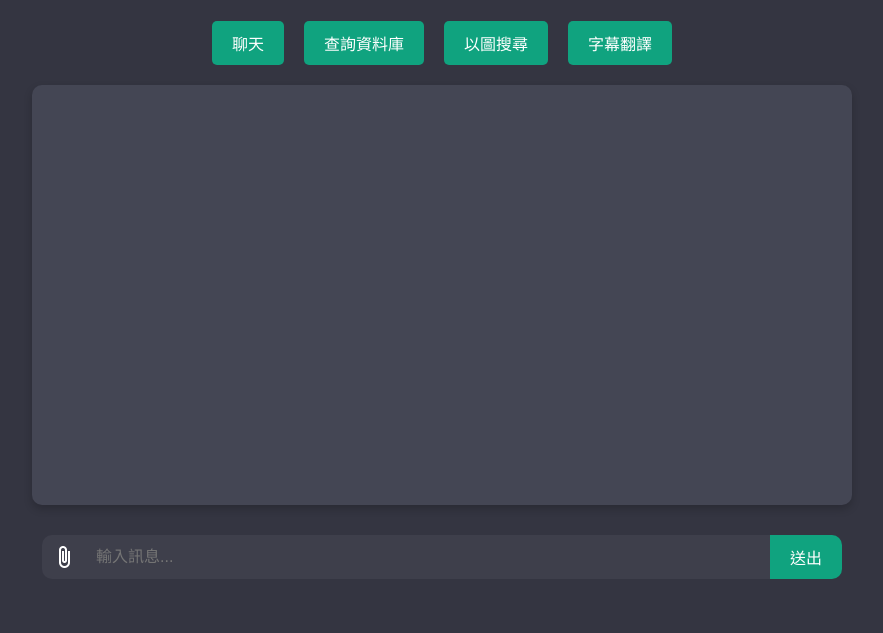
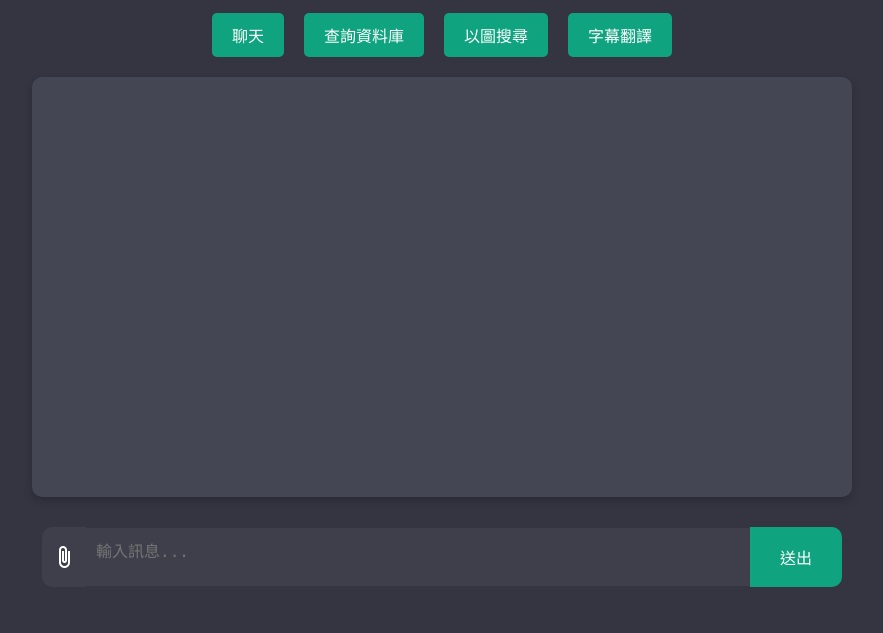
Before and after one commit to yzu-1131-cs322-chatbot-g1/1131_Chatbot_Final, a Flask app: template templates/index.html in a window 1280 px wide. Shown: the part 167-800 px from the top of the page, without its empty margins (198-1081 px from the left). Run offline with Flask 3, Linux system fonts and the light colour scheme; the template is opened without the code that fills it, so the values that code supplies are empty; parts of the project's set-up code (start-up, migrations or seed data) failed here and were passed over.

Commit message:
更新輸入框界面

```diff
--- a/static/css/style.css
+++ b/static/css/style.css
@@ -87,19 +87,33 @@ h1 {
     height: 44px; /* 與按鈕和圖示一致的高度 */
     box-sizing: border-box; /* 確保 padding 不會影響高度 */
 }
+.chat-input textarea {
+    width: calc(100% - 64px); /* 減去圖示和按鈕的寬度 */
+    padding: 10px;
+    font-size: 16px;
+    border: none;
+    background-color: #3e3f4b;
+    color: white;
+    outline: none; /* 移除藍白邊 */
+    box-sizing: border-box; /* 確保 padding 不會影響高度 */
+    border-radius: 10px 0 0 10px; /* 圓角 */
+    resize: none; /* 禁止調整大小 */
+    overflow: hidden; /* 隱藏滾動條 */
+    min-height: 44px; /* 設定最小高度 */
+}
 .chat-input button {
-    padding: 0 20px; /* 移除上下 padding，確保高度一致 */
+    padding: 30px; /* 移除上下 padding，確保高度一致 */
     font-size: 16px;
     cursor: pointer;
     border: none;
     border-radius: 0 10px 10px 0;
     background-color: #10a37f;
     color: white;
-    height: 44px; /* 與輸入框和圖示一致的高度 */
     display: flex;
     align-items: center;
     justify-content: center;
     white-space: nowrap; /* 確保文字在同一行 */
+    height: 44px; /* 設定初始高度 */
 }
 .chat-input button:hover {
     background-color: #0e8c6a;
@@ -135,13 +149,14 @@ h1 {
 }
 .file-upload-label {
     cursor: pointer;
-    height: 44px; /* 與輸入框和按鈕一致的高度 */
+    height: 60px;
     display: flex;
     align-items: center;
     justify-content: center;
     background-color: #3e3f4b;
     border-radius: 10px 0 0 10px;
-    padding: 0 10px;
+    padding: 0px 10px;
+    line-height: 60px;
 }
 .file-upload-label img {
     width: 24px;
--- a/static/js/main.js
+++ b/static/js/main.js
@@ -24,7 +24,8 @@ function setChatMode(mode) {
             }
             else if (mode === 'SEARCH_MOVIE') {
                 chatInputContainer.innerHTML = `
-                    <input type="text" style="border-radius: 10px 10px 10px 10px;" id="chat-input" placeholder="輸入電影名稱..." onkeydown="if(event.key === 'Enter') sendMessage()">
+                    <textarea style="border-radius: 10px 0px 0px 10px;" id="chat-input" placeholder="輸入電影名稱..."
+                    onkeydown="handleKeyDown(event)"></textarea>
                     <button onclick="sendMessage()">送出</button>
                 `;
             }
@@ -34,11 +35,29 @@ function setChatMode(mode) {
                         <img src="/static/images/attachment.png" alt="Upload">
                     </label>
                     <input type="file" id="file-input" style="display: none;" onchange="uploadFile()">
-                    <input type="text" id="chat-input" placeholder="輸入訊息..." onkeydown="if(event.key === 'Enter') sendMessage()">
+                    <textarea style="border-radius: 0px 0px 0px 0px;" id="chat-input" placeholder="輸入訊息..."
+                    onkeydown="handleKeyDown(event)"></textarea>
                     <button onclick="sendMessage()">送出</button>
                 `;
             }
         })
+}
+
+function handleKeyDown(event) {
+    const textarea = event.target;
+    const button = textarea.nextElementSibling; // 獲取緊接著的按鈕元素
+    const label = textarea.previousElementSibling.previousElementSibling; // 獲取緊接著的標籤元素
+    if (event.key === 'Enter' && !event.shiftKey) {
+        event.preventDefault();
+        sendMessage();
+    } else {
+        // 自動調整高度
+        textarea.style.height = 'auto';
+        textarea.style.height = `${textarea.scrollHeight}px`;
+        button.style.height = `${textarea.scrollHeight}px`; // 調整按鈕高度
+        label.style.height = `${textarea.scrollHeight}px`; // 調整標籤高度
+        label.style.lineHeight = `${textarea.scrollHeight}px`; // 調整標籤內部對齊
+    }
 }
 
 function sendMessage() {
--- a/templates/index.html
+++ b/templates/index.html
@@ -4,7 +4,7 @@
     <meta charset="UTF-8">
     <title>電影AI助手</title>
     <link rel="stylesheet" href="{{ url_for('static', filename='css/style.css') }}">
-    <link rel="icon" type="image/x-icon" href="static\images\movie.png">
+    <link rel="icon" type="image/x-icon" href="static/images/movie.png">
     <script src="{{ url_for('static', filename='js/main.js') }}" defer></script>
 </head>
 <body>
@@ -22,7 +22,8 @@
             <img src="{{ url_for('static', filename='images/attachment.png') }}" alt="Upload">
         </label>
         <input type="file" id="file-input" style="display: none;" onchange="uploadFile()">
-        <input type="text" id="chat-input" placeholder="輸入訊息..." onkeydown="if(event.key === 'Enter') sendMessage()">
+        <textarea style="border-radius: 0px 0px 0px 0px;" id="chat-input" placeholder="輸入訊息..."
+                    onkeydown="handleKeyDown(event)"></textarea>
         <button onclick="sendMessage()">送出</button>
     </div>
 </body>
```
